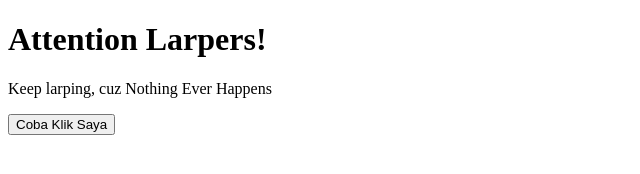
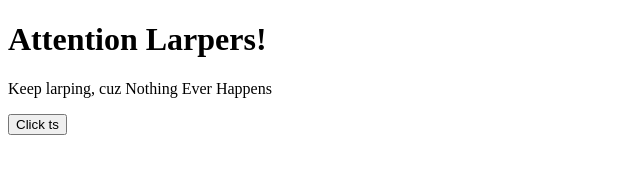
Before and after one commit to Lyxx-chan/Larp, a plain HTML site: page index.html in a window 1280 px wide. Shown: the whole page, without its empty margins (0-640 px from the left). Drawn offline with Linux system fonts and the light colour scheme.

Commit message:
Update index.html

```diff
--- a/index.html
+++ b/index.html
@@ -6,6 +6,6 @@
 <body>
     <h1>Attention Larpers!</h1>
     <p>Keep larping, cuz Nothing Ever Happens</p>
-    <button onclick="alert('Berhasil diklik!')">Coba Klik Saya</button>
+    <button onclick="alert('LARP ALERT !!!')">Click ts</button>
 </body>
 </html>
```
